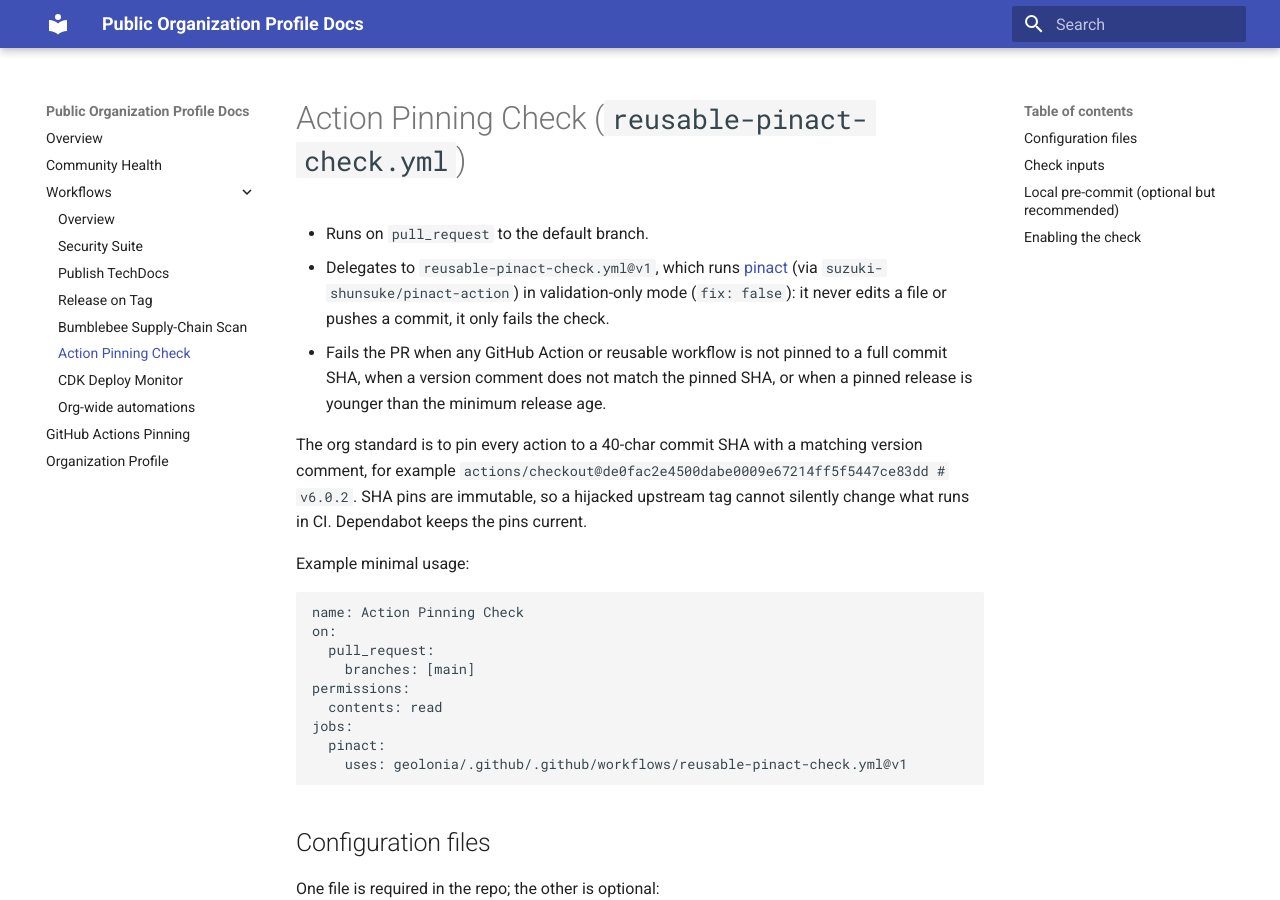
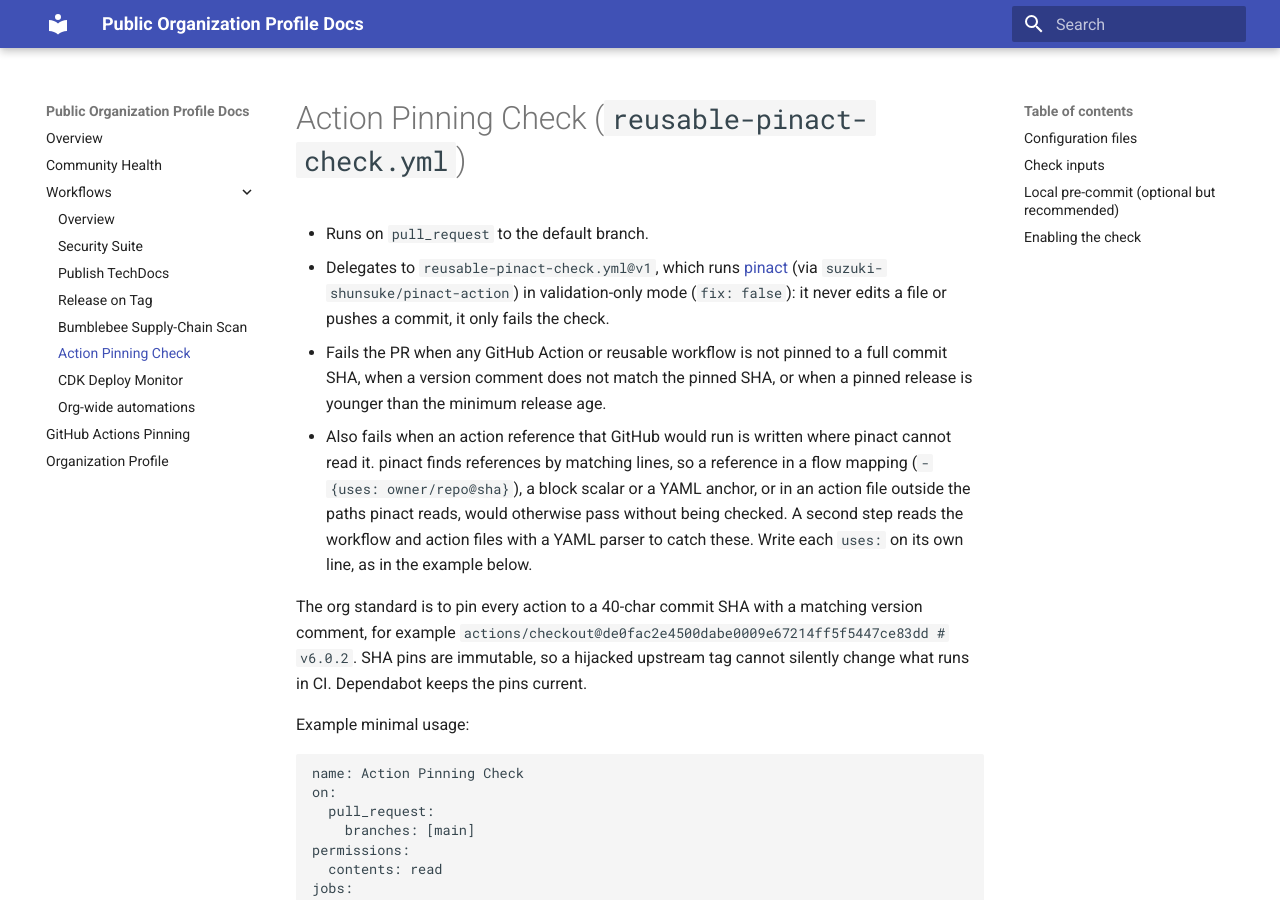
Before and after one commit to geolonia/.github, an MkDocs documentation site: the page built from docs/workflows/pinact-check.md, in a window 1280 px wide and 900 px high. Built offline with MkDocs 1.6.1 and Material for MkDocs 9.7.7, drawn with Linux system fonts in a browser that asks for light colours.

Commit message:
fix(pinact-check): fail when an action reference is written where pinact cannot read it
pinact finds action references by matching physical lines and skips any
other layout without an error, so a reference in a flow mapping, a block
scalar or an anchor, or in an action file outside the paths pinact reads,
passed the check unverified. A new step reads every workflow and action
file with yq and requires each uses: that GitHub would run to sit in a
file and on a line pinact reads. The pinning policy (.pinact.yml,
including its ignore rules) stays with pinact. The step follows
fail-on-findings, so the Security Suite (warn-only) reports a warning.

Signed-off-by: Daniel Kastl <daniel.kastl@gmail.com>

```diff
--- a/docs/workflows/pinact-check.md
+++ b/docs/workflows/pinact-check.md
@@ -8,6 +8,13 @@
 - Fails the PR when any GitHub Action or reusable workflow is not pinned
   to a full commit SHA, when a version comment does not match the pinned
   SHA, or when a pinned release is younger than the minimum release age.
+- Also fails when an action reference that GitHub would run is written where
+  pinact cannot read it. pinact finds references by matching lines, so a
+  reference in a flow mapping (`- {uses: owner/repo@sha}`), a block scalar or
+  a YAML anchor, or in an action file outside the paths pinact reads, would
+  otherwise pass without being checked. A second step reads the workflow and
+  action files with a YAML parser to catch these. Write each `uses:` on its
+  own line, as in the example below.
 
 The org standard is to pin every action to a 40-char commit SHA with a
 matching version comment, for example
```
Also changed, not shown: 1 other file.
